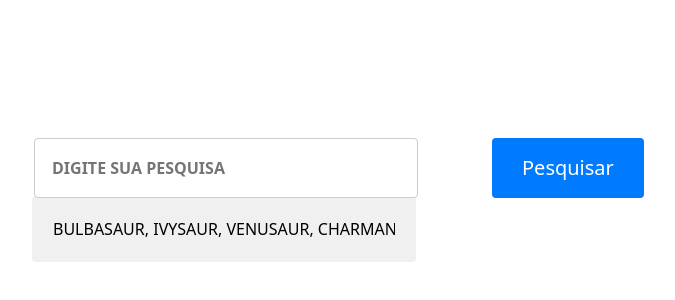
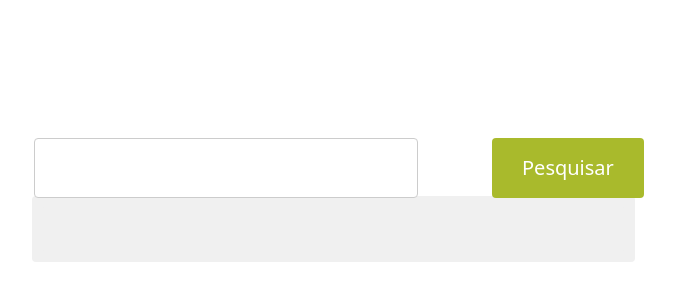
Before and after one commit to vitortabelli1/Pokemon-API, an Angular app: page / in a window 1280 px wide. Shown: the part 62-362 px from the top of the page, without its empty margins (408-1083 px from the left). Built offline with nearby package versions, Linux system fonts and the light colour scheme.

Commit message:
commit-pokemon

```diff
--- a/src/app/app.module.ts
+++ b/src/app/app.module.ts
@@ -6,12 +6,14 @@ import { AppComponent } from './app.component';
 import { ButtonComponent } from './button/button.component'; // Importe o ButtonComponent
 import { SearchComponent } from './search/search.component';
 import { FormsModule } from '@angular/forms';
+import { UppercasePipe } from './pipes/uppercase.pipe';
 
 @NgModule({
   declarations: [
     AppComponent,
     ButtonComponent,
-    SearchComponent // Declare o ButtonComponent
+    SearchComponent,
+    UppercasePipe
   ],
   imports: [
     BrowserModule,
--- a/src/app/button/button.component.css
+++ b/src/app/button/button.component.css
@@ -3,7 +3,7 @@ button {
     padding: 15px 30px;
     border: 1px solid #ccc;
     border-radius: 4px;
-    background-color: #007bff;
+    background-color: #a9ba2c;
     color: white;
     cursor: pointer;
     font-size: 20px;
--- /dev/null
+++ b/src/app/models/pokemon.model.ts
@@ -0,0 +1,5 @@
+// src/app/models/pokemon.model.ts
+export interface Pokemon {
+    name: string;
+    url: string;
+  }
--- /dev/null
+++ b/src/app/pokemon-api.service.ts
@@ -0,0 +1,21 @@
+import { Injectable } from '@angular/core';
+import { HttpClient } from '@angular/common/http';
+import { Observable } from 'rxjs';
+import { map } from 'rxjs/operators';
+import { Pokemon } from './models/pokemon.model'; // Certifique-se de que o caminho está correto
+
+@Injectable({
+  providedIn: 'root'
+})
+export class PokemonApiService {
+  private apiUrl = 'https://pokeapi.co/api/v2/pokemon/';
+
+  constructor(private http: HttpClient) {}
+
+  getPokemons(limit: number = 20): Observable<Pokemon[]> {
+    return this.http.get<any>(`${this.apiUrl}?limit=${limit}`).pipe(
+      map(response => response.results)
+    );
+  }
+
+}
--- a/src/app/pokemon.service.ts
+++ /dev/null
@@ -1,31 +0,0 @@
-import { Injectable } from '@angular/core';
-import { HttpClient } from '@angular/common/http';
-import { BehaviorSubject } from 'rxjs';
-
-@Injectable({
-  providedIn: 'root'
-})
-export class PokemonService {
-  private apiUrl = 'assets/mock-api/db.json'; // Caminho para o arquivo local
-  private resultsSubject = new BehaviorSubject<string[]>([]);
-  private allResults: string[] = [];
-  currentResults = this.resultsSubject.asObservable();
-
-  constructor(private http: HttpClient) {
-    this.fetchPokemons();
-  }
-
-  fetchPokemons() {
-    this.http.get<any>(this.apiUrl).subscribe(data => {
-      this.allResults = data.map((pokemon: any) => pokemon.name.toUpperCase());
-      this.resultsSubject.next(this.allResults);
-    });
-  }
-
-  filterResults(query: string) {
-    const filteredResults = this.allResults.filter(name =>
-      name.toLowerCase().includes(query.toLowerCase())
-    );
-    this.resultsSubject.next(filteredResults);
-  }
-}
--- a/src/app/search/search.component.css
+++ b/src/app/search/search.component.css
@@ -13,14 +13,15 @@
   flex: 1;
   text-transform: uppercase;
   font-weight: bold;
-  color:#8b8888
+  color:#8b8888;
+
 }
 
 .results-container {
   display: flex;
   align-items: center;
   margin: -142px 440px; /* Margens ajustadas para não sobrepor outros elementos */
-  width: 30%;
+  width: 603px;
   background-color: #f0f0f0; /* Fundo cinza claro */
   border-radius: 4px; /* Borda arredondada */
   padding: 10px; /* Padding para melhorar a aparência */
@@ -31,6 +32,9 @@
   border: 1px solid #f0f0f0;
   border-radius: 4px;
   flex: 1;
-  background-color: #f0f0f0; /* Fundo cinza claro para o campo de resultados */
-  cursor: default; /* Cursor padrão para o campo de resultados */
+  background-color: #f0f0f0;
+  text-transform: uppercase;
+  cursor: pointer; /* Cursor padrão para o campo de resultados */
+  font-weight: bold;
+  color:gray;
 }
--- a/src/app/search/search.component.html
+++ b/src/app/search/search.component.html
@@ -2,7 +2,7 @@
   <input
     type="text"
     (input)="onSearch($event)"
-    placeholder="Digite sua pesquisa"
+    placeholder=""
   />
 </div>
 
@@ -11,6 +11,6 @@
     type="text"
     [value]="searchResults.join(', ')"
     readonly
-    placeholder="Resultados da pesquisa"
+    placeholder=""
   />
 </div>
--- a/src/app/search/search.component.ts
+++ b/src/app/search/search.component.ts
@@ -1,5 +1,5 @@
 import { Component, OnInit } from '@angular/core';
-import { PokemonService } from '../pokemon.service';
+import { PokemonApiService } from '../pokemon-api.service'; // Importe o serviço
 
 @Component({
   selector: 'app-search',
@@ -9,17 +9,28 @@ import { PokemonService } from '../pokemon.service';
 })
 export class SearchComponent implements OnInit {
   searchResults: string[] = [];
+  showResults: boolean = false;
 
-  constructor(private pokemonService: PokemonService) {}
+  constructor(private pokemonService: PokemonApiService) {}
 
   ngOnInit() {
-    this.pokemonService.currentResults.subscribe(results => {
-      this.searchResults = results;
-    });
+    // Inicialmente, não faça nada até que o usuário comece a digitar
   }
 
   onSearch(event: any) {
     const query = event.target.value.toUpperCase();
-    this.pokemonService.filterResults(query);
+
+    if (query.length > 0) {
+      this.pokemonService.getPokemons().subscribe(results => {
+        this.searchResults = results
+          .filter(pokemon => pokemon.name.toUpperCase().includes(query))
+          .map(pokemon => pokemon.name);
+
+        this.showResults = this.searchResults.length > 0; // Mostra os resultados se houver correspondências
+      });
+    } else {
+      this.searchResults = [];
+      this.showResults = false; // Esconde os resultados se não houver busca
+    }
   }
 }
```
Also changed, not shown: src/app/pipes/upper.case.pipe.ts (added, +11 -0 lines), src/app/pokemons/pokemons.component.ts (deleted, +0 -24 lines), 1 other file (tests, documents, lock files or other folders).
